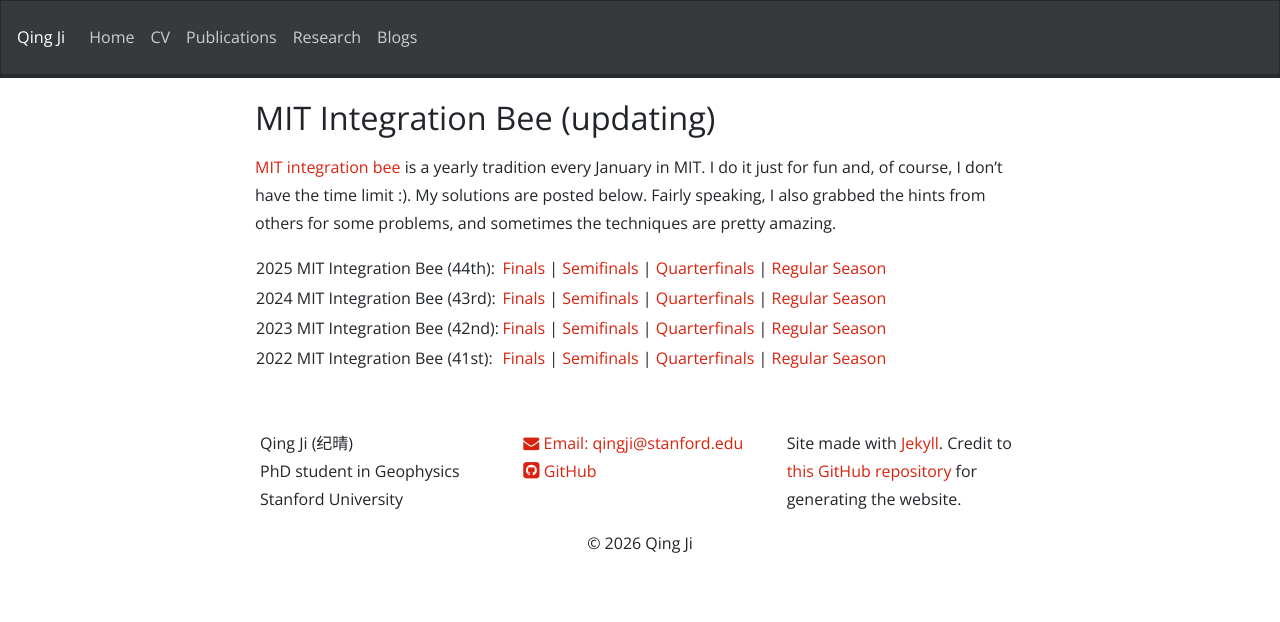
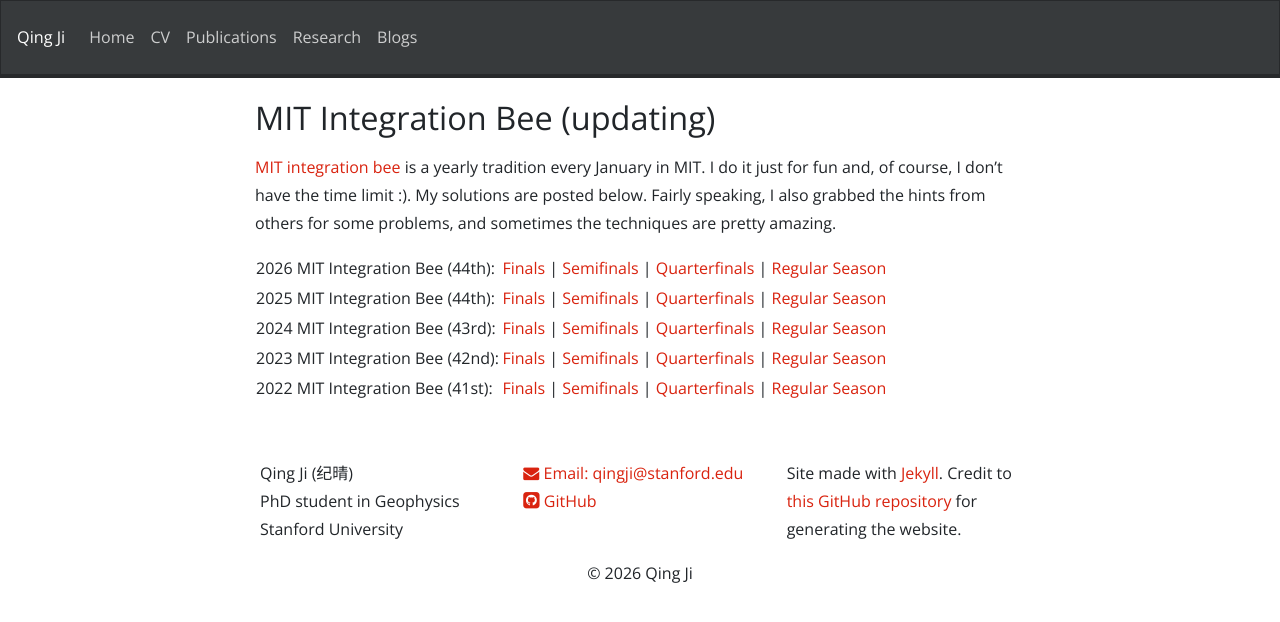
Before and after one commit to NickJi98/NickJi98.github.io, a Jekyll site: the page built from _posts/2024-03-27-MIT-integration.md, in a window 1280 px wide. Shown: the top 622 px of the page. Built offline with Jekyll 4.4.1, drawn with Linux system fonts in a browser that asks for light colours; nearby versions of some CDN libraries; a style sheet for code colours, icons or effects is not loaded.

Commit message:
Update website

```diff
--- a/_posts/2024-03-27-MIT-integration.md
+++ b/_posts/2024-03-27-MIT-integration.md
@@ -9,6 +9,12 @@ order: 3
 <table style="width: 100%;">
   <col width="32%;">
   <col width="68%;">
+  <tr>
+    <td>2026 MIT Integration Bee (44th):</td>
+    <td>
+    <a href="{{ site.url }}{{ site.baseurl }}/_data/files/MIT_integration/2026_Finals.pdf" target="_blank">Finals</a> | <a href="{{ site.url }}{{ site.baseurl }}/_data/files/MIT_integration/2026_Semifinals.pdf" target="_blank">Semifinals</a> | <a href="{{ site.url }}{{ site.baseurl }}/_data/files/MIT_integration/2026_Quarterfinals.pdf" target="_blank">Quarterfinals</a> | <a href="{{ site.url }}{{ site.baseurl }}/_data/files/MIT_integration/2026_Regular.pdf" target="_blank">Regular Season</a>
+    </td>
+  </tr>
   <tr>
     <td>2025 MIT Integration Bee (44th):</td>
     <td>
--- a/assets/ref.bib
+++ b/assets/ref.bib
@@ -79,7 +79,7 @@
 	location = {Central South University},
 	date = {2024/09},
 	keywords = "invited",
-	link = {https://docs.google.com/presentation/d/1QtfWZIbsRObGYQXz32GmTSroOujBc5R4/edit?usp=drive_link&ouid=114369463556296704211&rtpof=true&sd=true},
+	link = {https://docs.google.com/presentation/d/1QtfWZIbsRObGYQXz32GmTSroOujBc5R4/edit?usp=sharing&ouid=114369463556296704211&rtpof=true&sd=true},
 	lang = "Chinese"
 }
 
@@ -100,7 +100,7 @@
 	title = {Transportable Array for atmospheric sciences: Detecting gravity waves with surface barographs},
 	year = {2025},
 	keywords = "conference",
-	link = {https://docs.google.com/presentation/d/1cBicjtOUEQSalBFiEzISQp5pexDtdU5d/edit?usp=sharing&ouid=114369463556296704211&rtpof=true&sd=true}
+	link = {https://docs.google.com/presentation/d/1V4NCSIavcxlR9d0IUvNWGrgFjtRjEoU4/edit?usp=drive_link&ouid=114369463556296704211&rtpof=true&sd=true}
 }
 
 @incollection{Ji_SSA_2025,
@@ -127,7 +127,7 @@
 	title = {Seismic imprints of a hurricane landfall: Deciphering the atmosphere-generated signals from Large-Eddy Simulation of turbulence},
 	year = {2024},
 	keywords = "conference",
-	link = {https://docs.google.com/presentation/d/1cBicjtOUEQSalBFiEzISQp5pexDtdU5d/edit?usp=drive_link&ouid=114369463556296704211&rtpof=true&sd=true}
+	link = {https://docs.google.com/presentation/d/1cBicjtOUEQSalBFiEzISQp5pexDtdU5d/edit?usp=sharing&ouid=114369463556296704211&rtpof=true&sd=true}
 }
 
 @incollection{Ji_AGU_2023,
```
Also changed, not shown: 3 other files.
